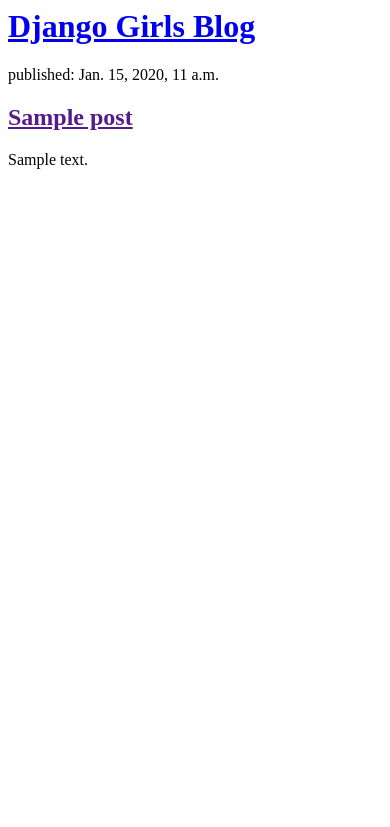
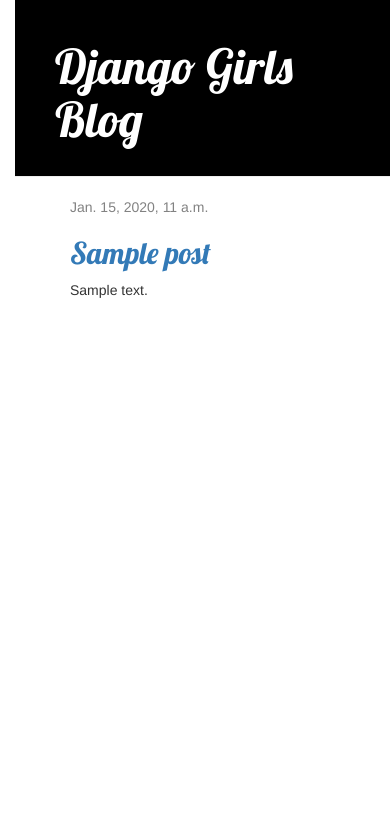
Before and after one commit to annakonior/my-blog, a Django app: template myblog/templates/myblog/post_list.html in a window 390 px wide. Shown: the top 827 px of the page. Run offline with Django 3.2, Linux system fonts and the light colour scheme; the template is opened without the code that fills it: values that come from a table or form of the project are taken from there, others are empty; tables that the repository leaves empty hold one stand-in row (values such as "Sample post"); some libraries are stand-ins or nearby versions.

Commit message:
Added view and template for detailed blog post as well as CSS for the site.

```diff
--- /dev/null
+++ b/myblog/static/css/myblog.css
@@ -0,0 +1,51 @@
+
+body {
+    padding-left: 15px;
+}
+
+.page-header {
+    background-color: black;
+    margin-top: 0;
+    padding: 20px 20px 20px 40px;
+}
+
+.page-header h1, .page-header h1 a, .page-header h1 a:visited, .page-header h1 a:active {
+    color: white;
+    font-size: 36pt;
+    text-decoration: none;
+}
+
+.content {
+    margin-left: 40px;
+}
+
+h1, h2, h3, h4 {
+    font-family: 'Lobster', cursive;
+}
+
+.date {
+    color: #828282;
+}
+
+.save {
+    float: right;
+}
+
+.post-form textarea, .post-form input {
+    width: 100%;
+}
+
+.top-menu, .top-menu:hover, .top-menu:visited {
+    color: #ffffff;
+    float: right;
+    font-size: 26pt;
+    margin-right: 20px;
+}
+
+.post {
+    margin-bottom: 70px;
+}
+
+.post h1 a, .post h1 a:visited {
+    color: #000000;
+}
--- /dev/null
+++ b/myblog/templates/myblog/base.html
@@ -0,0 +1,23 @@
+{% load static %}
+<html>
+    <head>
+        <title>Django Girls blog</title>
+        <link rel="stylesheet" href="//maxcdn.bootstrapcdn.com/bootstrap/3.2.0/css/bootstrap.min.css">
+        <link rel="stylesheet" href="//maxcdn.bootstrapcdn.com/bootstrap/3.2.0/css/bootstrap-theme.min.css">
+        <link rel="stylesheet" href="{% static 'css/myblog.css' %}">
+        <link href="//fonts.googleapis.com/css?family=Lobster&subset=latin,latin-ext" rel="stylesheet" type="text/css">
+    </head>
+    <body>
+        <div class="page-header">
+            <h1><a href="/">Django Girls Blog</a></h1>
+        </div>
+        <div class="content container">
+            <div class="row">
+                <div class="col-md-8">
+                {% block content %}
+                {% endblock %}
+                </div>
+            </div>
+        </div>
+    </body>
+</html>
--- a/myblog/templates/myblog/post_list.html
+++ b/myblog/templates/myblog/post_list.html
@@ -1,20 +1,13 @@
+{% extends 'myblog/base.html' %}
 
-
-<html>
-    <head>
-        <title>Django Girls blog</title>
-    </head>
-    <body>
-        <div>
-            <h1><a href="/">Django Girls Blog</a></h1>
+{% block content %}
+    {% for post in posts %}
+        <div class="post">
+            <div class="date">
+                {{ post.published_date }}
+            </div>
+            <h2><a href="{% url 'post_detail' pk=post.pk %}">{{ post.title }}</a></h2>
+            <p>{{ post.text|linebreaksbr }}</p>
         </div>
-
-        {% for post in posts %}
-            <div>
-                 <p>published: {{ post.published_date }}</p>
-                 <h2><a href="">{{ post.title }}</a></h2>
-                 <p>{{ post.text|linebreaksbr }}</p>
-            </div>
-        {% endfor %}
-    </body>
-</html>
+    {% endfor %}
+{% endblock %}
--- a/myblog/urls.py
+++ b/myblog/urls.py
@@ -2,4 +2,5 @@
 from . import views
 urlpatterns = [
     path('', views.post_list, name='post_list'),
+    path('post/<int:pk>/', views.post_detail, name='post_detail'),
 ]
--- a/myblog/views.py
+++ b/myblog/views.py
@@ -1,3 +1,4 @@
+from django.shortcuts import render, get_object_or_404
 from django.shortcuts import render
 from django.utils import timezone
 from .models import Post
@@ -5,3 +6,6 @@
     posts=Post.objects.filter(published_date__lte=timezone.now()).order_by('-published_date') #posts to nazwa QuerySetu
     return render(request, 'myblog/post_list.html', {'posts':posts})
 #{} jest miejscem, w którym możemy dodać parę rzeczy do wykorzystania w szablonie
+def post_detail(request, pk):
+    post = get_object_or_404(Post, pk=pk)
+    return render(request, 'myblog/post_detail.html', {'post': post})
```
Also changed, not shown: myblog/templates/myblog/post_detail.html (added, +13 -0 lines).
